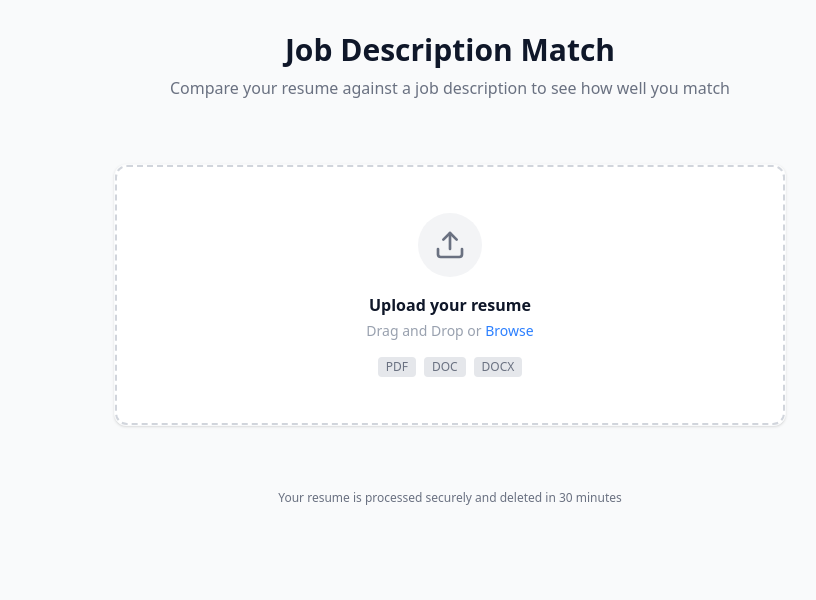
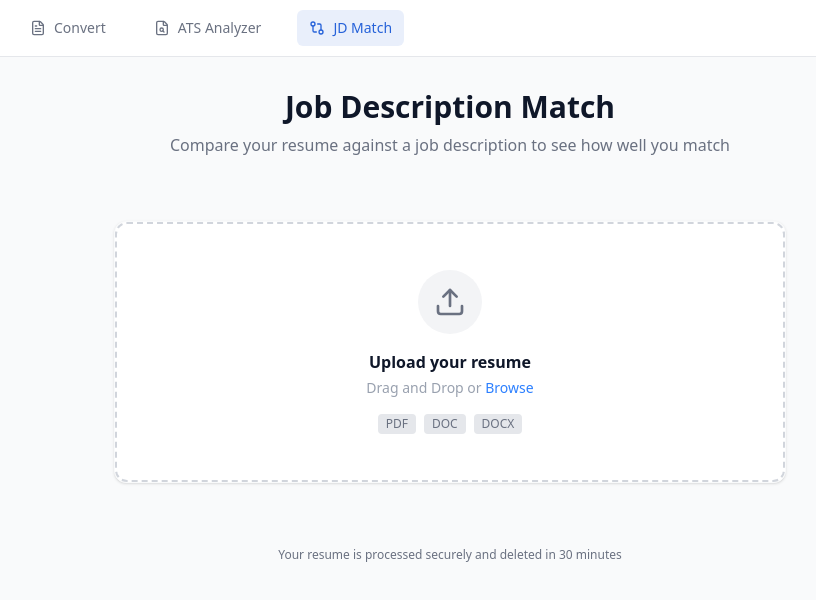
Before and after one commit to abhaysharma136/file-convertor-frontend, a React (Vite) app: page /match in a window 1280 px wide. Shown: the top 600 px of the page, without its empty margins (190-1006 px from the left). Built offline with nearby package versions, Linux system fonts and the light colour scheme.

Commit message:
added the header

```diff
--- a/src/App.tsx
+++ b/src/App.tsx
@@ -7,7 +7,7 @@ function App() {
   return (
     <BrowserRouter>
       <Routes>
-        <Route path="/" element={<ConvertPage />} />
+        <Route path="/convert" element={<ConvertPage />} />
         <Route path="/resume" element={<ResumePage />} />
         <Route path="/match" element={<MatchPage />} />
       </Routes>
--- /dev/null
+++ b/src/components/ServiceNav.tsx
@@ -0,0 +1,51 @@
+import { NavLink } from "react-router-dom";
+import { FileText, FileSearch, GitCompare } from "lucide-react";
+
+const navItems = [
+  {
+    to: "/convert",
+    label: "Convert",
+    icon: FileText,
+  },
+  {
+    to: "/resume",
+    label: "ATS Analyzer",
+    icon: FileSearch,
+  },
+  {
+    to: "/match",
+    label: "JD Match",
+    icon: GitCompare,
+  },
+];
+
+export default function ServiceNav() {
+  return (
+    <nav className="w-full border-b border-gray-200 bg-white">
+      <div className="max-w-4xl mx-auto px-4">
+        <div className="flex items-center gap-6 h-14">
+          {navItems.map(({ to, label, icon: Icon }) => (
+            <NavLink
+              key={to}
+              to={to}
+              className={({ isActive }) =>
+                `
+                flex items-center gap-2 px-3 py-2 rounded-md text-sm font-medium
+                transition-colors
+                ${
+                  isActive
+                    ? "bg-primary/10 text-primary"
+                    : "text-muted-foreground hover:text-foreground hover:bg-gray-50"
+                }
+                `
+              }
+            >
+              <Icon className="h-4 w-4" />
+              {label}
+            </NavLink>
+          ))}
+        </div>
+      </div>
+    </nav>
+  );
+}
--- a/src/layouts/AppLayout.tsx
+++ b/src/layouts/AppLayout.tsx
@@ -1,5 +1,6 @@
 // src/layouts/AppLayout.tsx
 import type { ReactNode } from "react";
+import ServiceNav from "../components/ServiceNav";
 
 type Props = {
   children: ReactNode;
@@ -9,7 +10,7 @@ export default function AppLayout({ children }: Props) {
   return (
     <div className="min-h-screen flex flex-col text-foreground w-full bg-background">
       {/* HEADER */}
-
+      <ServiceNav />
       {/* MAIN CONTENT */}
       <main className="flex-1 flex justify-center px-4 py-8">
         <div className="w-full max-w-4xl">{children}</div>
```
